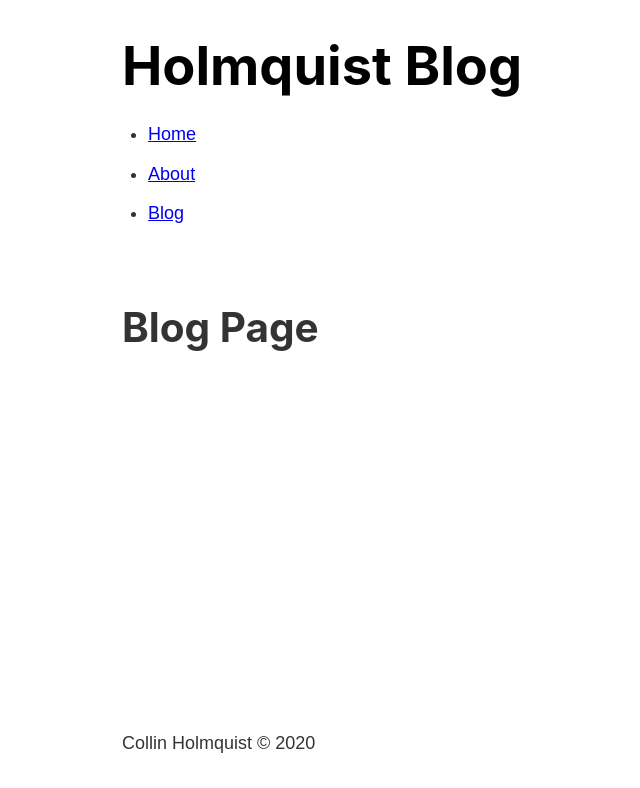
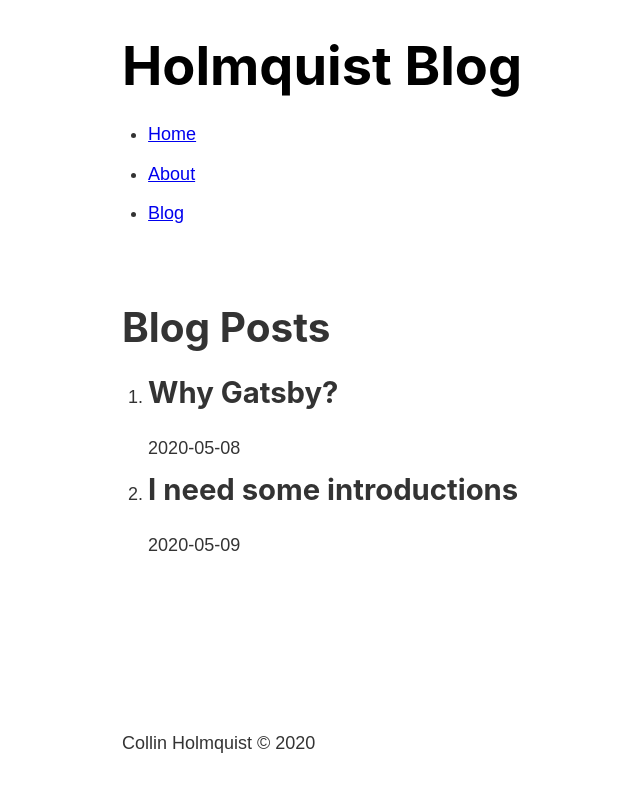
Before and after one commit to collinholmquist/collinholmquist_oldblog, a Gatsby site: page /blog in a window 1280 px wide. Shown: the whole page, without its empty margins (161-801 px from the left). Built offline with nearby package versions, Linux system fonts and the light colour scheme; Gatsby itself is replaced by a stand-in of ours.

Commit message:
created slugs for posts

```diff
--- a/gatsby-config.js
+++ b/gatsby-config.js
@@ -19,6 +19,7 @@ module.exports = {
         name: 'src',
         path: `${__dirname}/src/`
       }
-    }
+    },
+    'gatsby-transformer-remark'
 ],
 }
--- /dev/null
+++ b/gatsby-node.js
@@ -0,0 +1,16 @@
+const path = require('path')
+
+module.exports.onCreateNode = ({node, actions}) => {
+    const {createNodeField} = actions
+
+    if(node.internal.type === 'MarkdownRemark') {
+        const slug = path.basename(node.fileAbsolutePath, '.md')
+
+
+        createNodeField({
+            node,
+            name: 'slug',
+            value: slug
+        })
+    }
+}
--- a/package.json
+++ b/package.json
@@ -17,6 +17,7 @@
     "gatsby": "^2.21.13",
     "gatsby-plugin-sass": "^2.3.1",
     "gatsby-source-filesystem": "^2.3.1",
+    "gatsby-transformer-remark": "^2.8.7",
     "node-sass": "^4.14.1",
     "react": "^16.12.0",
     "react-dom": "^16.12.0"
--- a/src/pages/blog.js
+++ b/src/pages/blog.js
@@ -1,12 +1,42 @@
 import React from 'react'
 import Layout from '../components/Layout'
+import {graphql, useStaticQuery} from 'gatsby'
+
 
 const Blog = ()=> {
+
+    const data = useStaticQuery(graphql`
+
+    query {
+        allMarkdownRemark {
+          edges {
+            node {
+              frontmatter{
+                title
+                date
+              }
+            }
+          }
+        }
+      }
+
+    `)
+
 
     return (
 
         <Layout>
-            <h1>Blog Page</h1>
+            <h1>Blog Posts</h1>
+            <ol>
+                {data.allMarkdownRemark.edges.map((edge)=> {
+                    return (
+                        <li>
+                            <h2>{edge.node.frontmatter.title}</h2>
+                            <p>{edge.node.frontmatter.date}</p>
+                        </li>
+                    )
+                } )}
+            </ol>
         </Layout>
 
     )
--- /dev/null
+++ b/src/posts/intro.md
@@ -0,0 +1,6 @@
+---
+title: "I need some introductions"
+date: "2020-05-09"
+---
+
+I suppose that a short introduction is in order.
```
Also changed, not shown: 1 other file.
